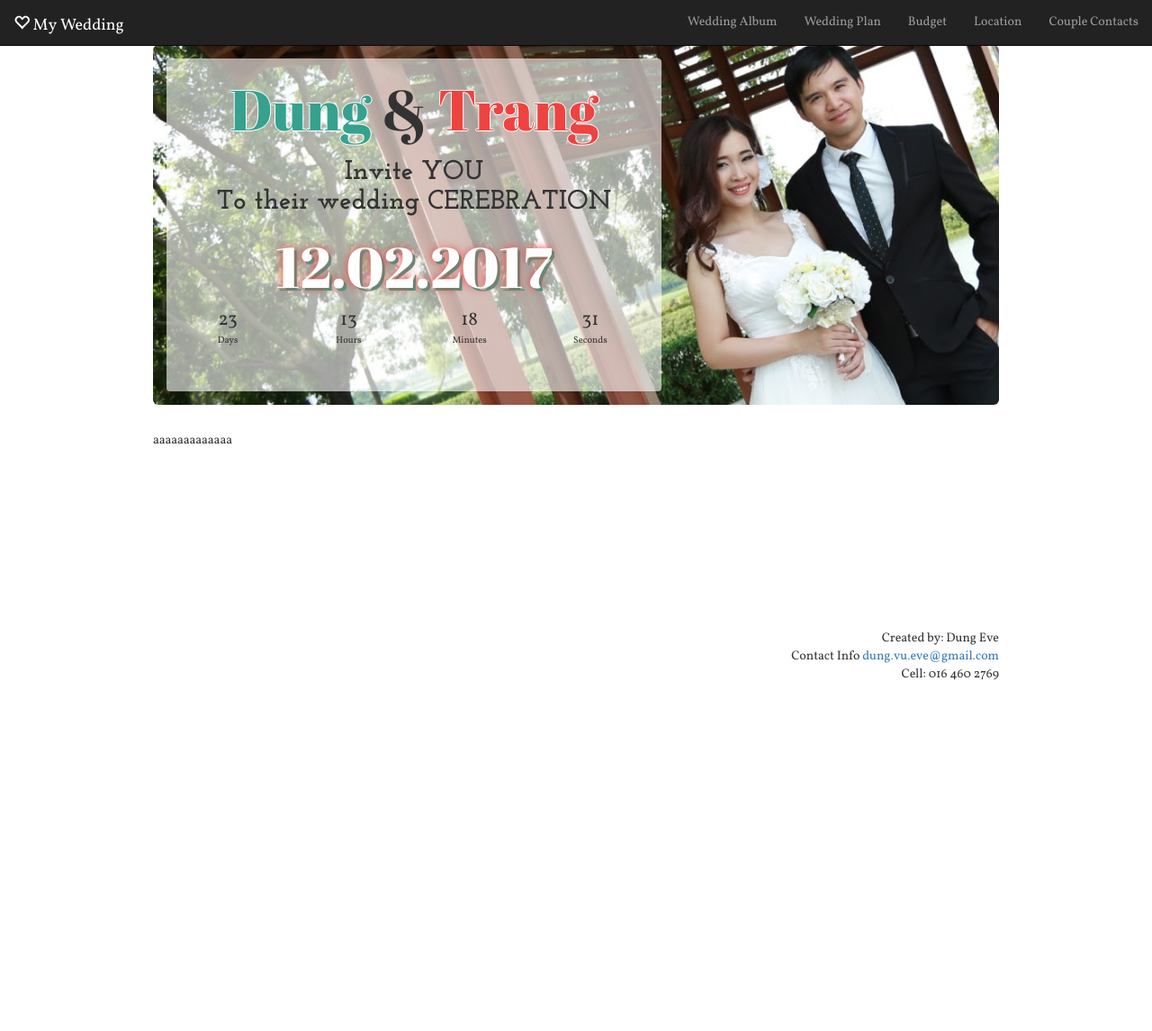
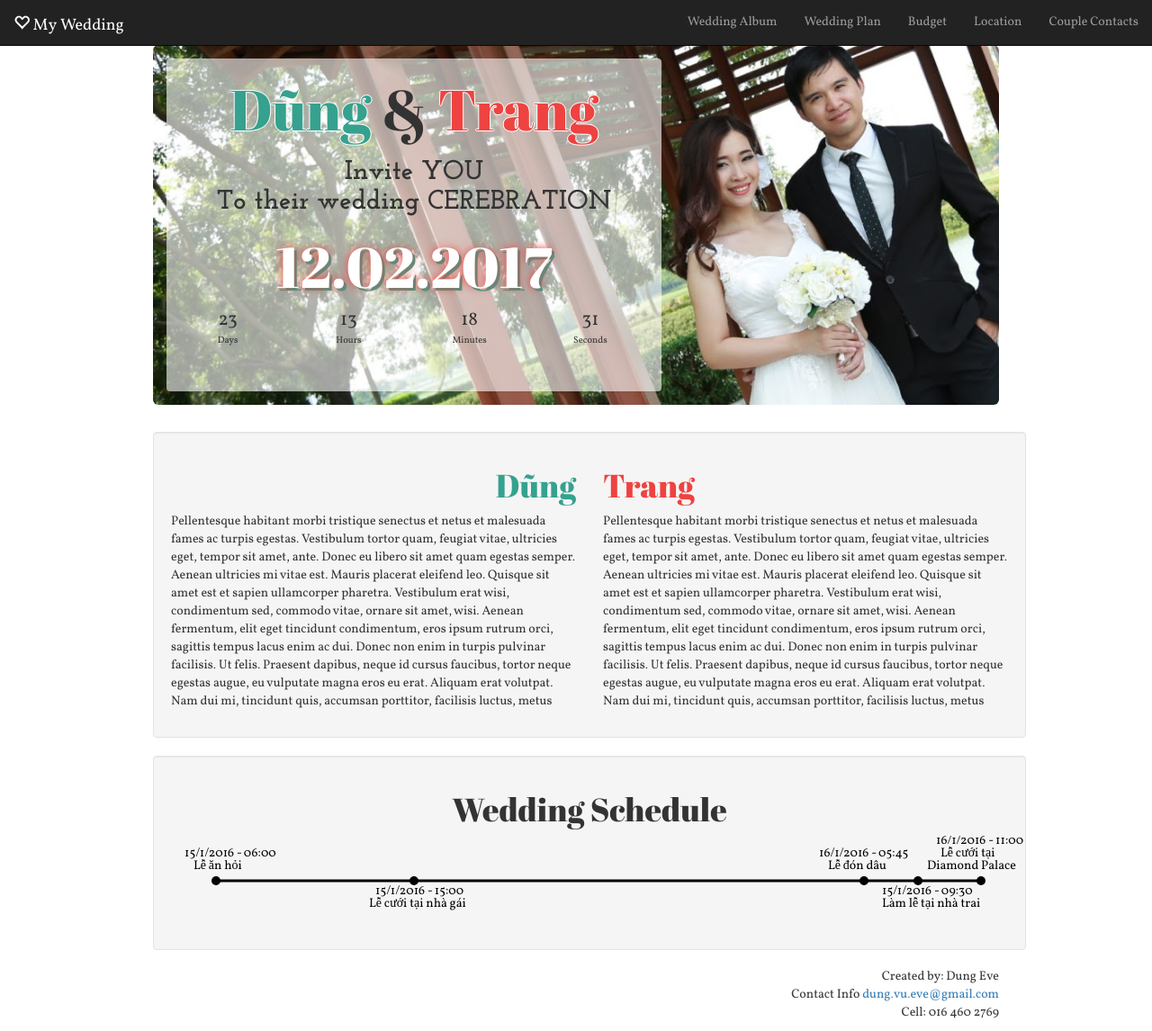
Before and after one commit to elvensong/weddingsite, a Django app: template budget/templates/weddingsite/index.html in a window 1280 px wide. Shown: the whole page at 90% size. Before the commit the page ends 756 px from the top, so only its background shows below. Run offline with Django 3.2, Linux system fonts and the light colour scheme; the template is opened without the code that fills it, so the values that code supplies are empty; some libraries are stand-ins or nearby versions.

Commit message:
Add changes to landing page

```diff
--- a/budget/templates/base.html
+++ b/budget/templates/base.html
@@ -11,21 +11,19 @@
 {% bootstrap_javascript %}
 
 <style>
-  html, body {
-      height: 100%;
+
+  html {
+    height: 100%;
+  }
+
+  body {
+    min-height: 100%;
   }
 
   #holder {
-  min-height: 100%;
-  position: relative;
-  }
 
-  footer {
-  height: 100px;
-  width: 100%;
-  position: absolute;
-  left: 0;
-  bottom: 0;
+    height: 100%;
+    position: relative;
   }
 
    body { padding-top: 50px; }
@@ -49,10 +47,21 @@
   width: 100%;
   z-index: -9999;
   }
+
+  .flex-container {
+  display: -webkit-flex;
+  display: flex;
+  -webkit-flex-direction: column;
+  flex-direction: column;
+  }
 </style>
 
+
 <meta charset="UTF-8">
-<div id="holder" style="font-family: Vollkorn;">
+
+<html>
+  <title>Our Wedding</title>
+  <body style="font-family: Vollkorn;">
 <nav class="navbar navbar-inverse navbar-fixed-top">
   <div class="container-fluid">
     <div class="navbar-header">
@@ -66,10 +75,10 @@
       <li><a href="#">Couple Contacts</a></li>
   </div>
 </nav>
-<body>
-<div class="container" style="background-color: white;">{% block body_block %}{% block content %}{% endblock %}{% endblock %}
+<div id="holder" class="flex-container">
+
+<div class="container" style="background-color: white; height: 100%;">{% block body_block %}{% block content %}{% endblock %}{% endblock %}
 {% block bg-block %}<img id="bg-img" src="{% static "weddingsite/bg.jpg" %}"/>{% endblock %}
-</body>
 </div>
 
 <footer class="footer">
@@ -82,3 +91,5 @@
   </div>
 </footer>
 </div>
+  </body>
+</html>
--- a/budget/templates/weddingsite/index.html
+++ b/budget/templates/weddingsite/index.html
@@ -1,5 +1,5 @@
 {% extends 'base.html' %}
-
+th
 {% block body_block %}
   {% load static %}
 
@@ -41,13 +41,52 @@
 
 <div class="jumbotron">
   <div id="jumbotron-panel" class="panel text-center" style="background: rgba(255,255,255,0.6)">
-    <h1><span style="color: #35A18E; text-shadow: -1px 0 white, 0 1px white, 1px 0 white, 0 -1px white;">Dung</span> & <span style="color: #EE4340; text-shadow: -1px 0 white, 0 1px white, 1px 0 white, 0 -1px white;">Trang</span></h1>
+    <h1><span style="color: #35A18E; text-shadow: -1px 0 white, 0 1px white, 1px 0 white, 0 -1px white;">Dũng</span> & <span style="color: #EE4340; text-shadow: -1px 0 white, 0 1px white, 1px 0 white, 0 -1px white;">Trang</span></h1>
     <h2 style="font-family: JosefinSlab-Bold"><strong>Invite YOU<br>To their wedding CEREBRATION</strong></h2>
     <h1 style="text-shadow: 0 0 10px #EE4340, 3px 3px #35A18E; color: white">12.02.2017</h1>
     <div class="countdown"></div>
   </div>
  </div>
-aaaaaaaaaaaaa
+<div class="container well">
+  <div class="row">
+    <div class="col-sm-6">
+      <h1 style="color: #35A18E" class="text-right">Dũng</h1>
+      <p>Pellentesque habitant morbi tristique senectus et netus et malesuada fames ac turpis egestas. Vestibulum tortor quam, feugiat vitae, ultricies eget, tempor sit amet, ante. Donec eu libero sit amet quam egestas semper. Aenean ultricies mi vitae est. Mauris placerat eleifend leo. Quisque sit amet est et sapien ullamcorper pharetra. Vestibulum erat wisi, condimentum sed, commodo vitae, ornare sit amet, wisi. Aenean fermentum, elit eget tincidunt condimentum, eros ipsum rutrum orci, sagittis tempus lacus enim ac dui. Donec non enim in turpis pulvinar facilisis. Ut felis. Praesent dapibus, neque id cursus faucibus, tortor neque egestas augue, eu vulputate magna eros eu erat. Aliquam erat volutpat. Nam dui mi, tincidunt quis, accumsan porttitor, facilisis luctus, metus</p>
+    </div>
+    <div class="col-sm-6">
+      <h1 style="color: #EE4340">Trang</h1>
+      <p>Pellentesque habitant morbi tristique senectus et netus et malesuada fames ac turpis egestas. Vestibulum tortor quam, feugiat vitae, ultricies eget, tempor sit amet, ante. Donec eu libero sit amet quam egestas semper. Aenean ultricies mi vitae est. Mauris placerat eleifend leo. Quisque sit amet est et sapien ullamcorper pharetra. Vestibulum erat wisi, condimentum sed, commodo vitae, ornare sit amet, wisi. Aenean fermentum, elit eget tincidunt condimentum, eros ipsum rutrum orci, sagittis tempus lacus enim ac dui. Donec non enim in turpis pulvinar facilisis. Ut felis. Praesent dapibus, neque id cursus faucibus, tortor neque egestas augue, eu vulputate magna eros eu erat. Aliquam erat volutpat. Nam dui mi, tincidunt quis, accumsan porttitor, facilisis luctus, metus</p>
+    </div>
+   </div>
+</div>
+<div class="container well">
+  <h1 class="text-center">Wedding Schedule</h1>
+  <svg width="950" height="100">
+    <circle cx="50" cy="50" r="5" fill="black"/>
+    <text x="15" y="23">15/1/2016 - 06:00
+      <tspan x="25" y="37">Lễ ăn hỏi</tspan>
+    </text>
+    <circle cx="270" cy="50" r="5" fill="black"/>
+    <text x="227" y="65">15/1/2016 - 15:00
+      <tspan x="220" y="79">Lễ cưới tại nhà gái</tspan>
+    </text>
+    <circle cx="770" cy="50" r="5" fill="black"/>
+    <text x="720" y="23">16/1/2016 - 05:45
+      <tspan x="730" y="37">Lễ đón dâu</tspan>
+    </text>
+    <circle cx="830" cy="50" r="5"/>
+    <text x="790" y="65">15/1/2016 - 09:30
+      <tspan x="790" y="79">Làm lễ tại nhà trai</tspan>
+    </text>
+    <circle cx="900" cy="50" r="5"/>
+    <text x="850" y="9">16/1/2016 - 11:00
+      <tspan x="855" y="23">Lễ cưới tại</tspan>
+      <tspan x="840" y="37">Diamond Palace</tspan>
+    </text>
+    <line x1="50" y1="50" x2="900" y2="50" style="stroke: black; stroke-width:3;"/>
+  </svg>
+</div>
+
 {% endblock %}
 
 {% block bg-block %}{% endblock %}
```
Also changed, not shown: budget/templates/budget/index.html (+6 -2 lines), weddingsite/settings.py (+4 -3 lines), media/photologue/photos/BIN_1882.JPG (added), media/photologue/photos/BIN_1882_S82KY2N.JPG (added), media/photologue/photos/BIN_1885.JPG (added), media/photologue/photos/BIN_1885_XohoZVs.JPG (added), 12 other files.
